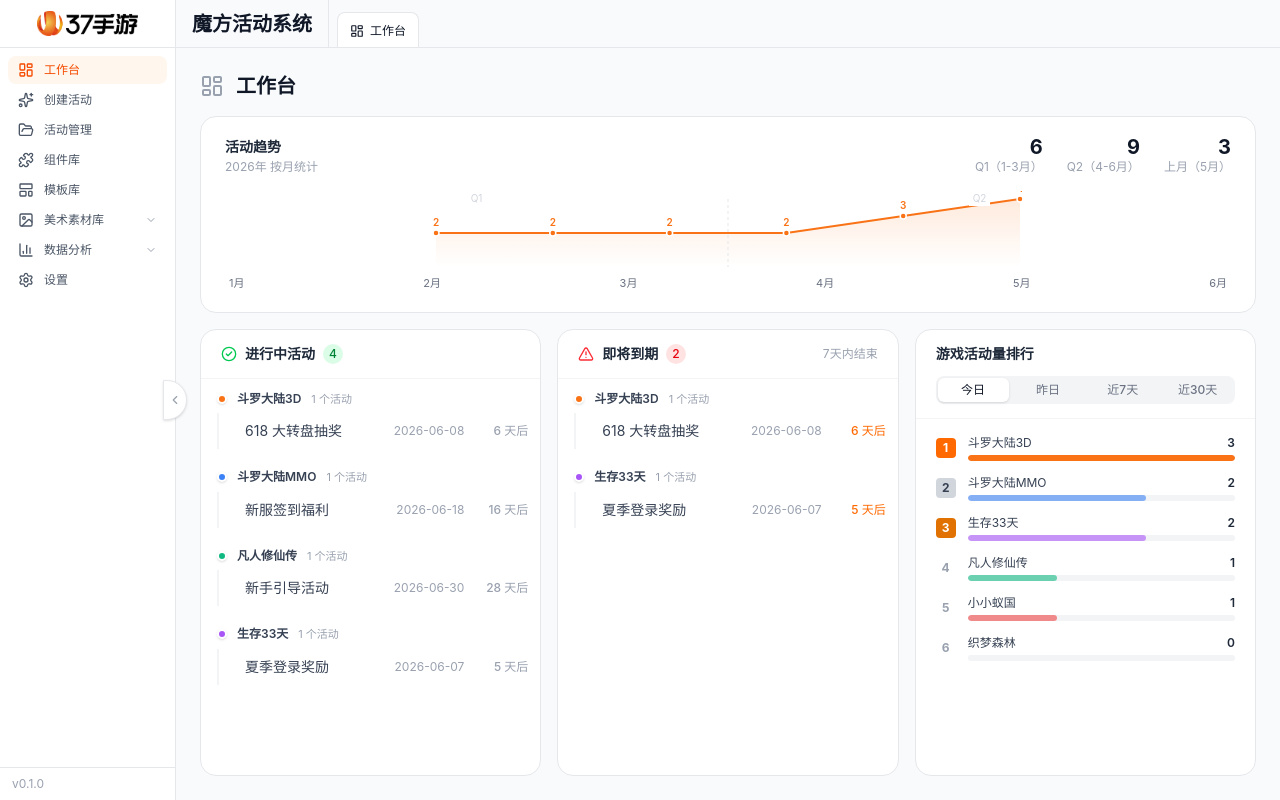
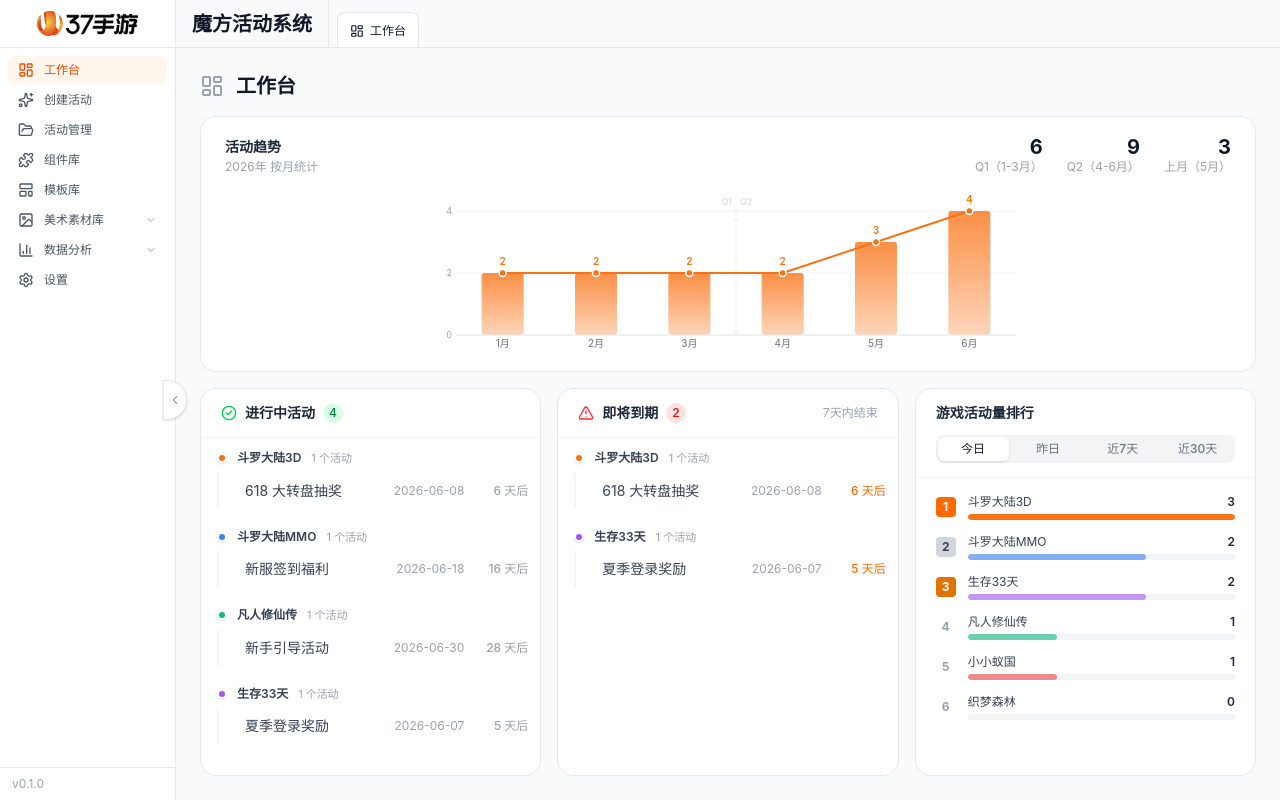
Before and after one commit to Emilyyeah/star37, a React (Vite) app: page / in a window 1280 px wide. Built offline with nearby package versions, Linux system fonts and the light colour scheme.

Commit message:
fix: 工作台趋势图改为柱状+折线组合，月份标签移入SVG，修复坐标系异常

```diff
--- a/src/pages/dashboard/DashboardPage.tsx
+++ b/src/pages/dashboard/DashboardPage.tsx
@@ -101,31 +101,39 @@
   const lastM = curMonth === 1 ? 12 : curMonth - 1
   const lastMCount = ACTIVITIES.filter((a) => inMonth(a, year === 2026 && curMonth === 1 ? year - 1 : year, lastM)).length
 
-  // SVG 折线图参数
-  const W = 600, H = 80, PAD_L = 8, PAD_R = 8, PAD_T = 8, PAD_B = 4
+  // 图表参数 — 柱状图 + 折线组合
+  const W = 600
+  const H = 160                         // 高度加到 160（原80的2倍）
+  const PAD_L = 28                      // 左留 Y 轴标签空间
+  const PAD_R = 12
+  const PAD_T = 20                      // 顶部留数值标注空间
+  const PAD_B = 16
   const chartW = W - PAD_L - PAD_R
   const chartH = H - PAD_T - PAD_B
-  const max = Math.max(...monthTotals, 1)
+  const max = Math.max(...monthTotals, 3)  // 最少展示到3，防止全0挤在底部
+  const barW = chartW / months.length * 0.45  // 柱宽
 
+  const barX = (i: number) => PAD_L + (i + 0.5) / months.length * chartW - barW / 2
+  const barY = (v: number) => PAD_T + chartH - (v / max) * chartH
+  const barH = (v: number) => (v / max) * chartH
+
+  // 折线点（柱顶中心）
   const pts = monthTotals.map((v, i) => ({
-    x: PAD_L + (i / (months.length - 1)) * chartW,
-    y: PAD_T + chartH - (v / max) * chartH,
+    x: PAD_L + (i + 0.5) / months.length * chartW,
+    y: barY(v),
     v,
   }))
-
   const polyline = pts.map((p) => `${p.x},${p.y}`).join(' ')
 
-  // 渐变填充路径
-  const area = [
-    `M${pts[0].x},${PAD_T + chartH}`,
-    ...pts.map((p) => `L${p.x},${p.y}`),
-    `L${pts[pts.length - 1].x},${PAD_T + chartH}`,
-    'Z',
-  ].join(' ')
+  // Y 轴刻度
+  const yTicks = [0, Math.round(max / 2), max]
+
+  // Q1/Q2 分割 X
+  const qDivX = PAD_L + (3 / months.length) * chartW
 
   return (
     <div className="bg-white rounded-2xl border border-gray-200 px-6 py-5">
-      {/* 头部：季度汇总数字 */}
+      {/* 头部 */}
       <div className="flex items-start justify-between mb-4">
         <div>
           <p className="text-sm font-semibold text-gray-800 mb-0.5">活动趋势</p>
@@ -145,55 +153,85 @@
         </div>
       </div>
 
-      {/* 折线图 */}
+      {/* 柱状图 + 折线 */}
       <div className="relative">
-        <svg viewBox={`0 0 ${W} ${H}`} className="w-full" style={{ height: 80 }}>
+        <svg viewBox={`0 0 ${W} ${H}`} className="w-full" style={{ height: 160 }}>
           <defs>
-            <linearGradient id="areaGrad" x1="0" y1="0" x2="0" y2="1">
-              <stop offset="0%" stopColor="#f97316" stopOpacity="0.15" />
-              <stop offset="100%" stopColor="#f97316" stopOpacity="0" />
+            <linearGradient id="barGrad" x1="0" y1="0" x2="0" y2="1">
+              <stop offset="0%" stopColor="#f97316" stopOpacity="0.8" />
+              <stop offset="100%" stopColor="#f97316" stopOpacity="0.3" />
             </linearGradient>
           </defs>
-          {/* 面积填充 */}
-          <path d={area} fill="url(#areaGrad)" />
-          {/* 折线 */}
-          <polyline points={polyline} fill="none" stroke="#f97316" strokeWidth="2" strokeLinejoin="round" strokeLinecap="round" />
-          {/* 数据点 + 数值标注 */}
-          {pts.map((p, i) => (
+
+          {/* Y 轴刻度线 + 数值 */}
+          {yTicks.map((v) => {
+            const y = PAD_T + chartH - (v / max) * chartH
+            return (
+              <g key={v}>
+                <line x1={PAD_L} y1={y} x2={W - PAD_R} y2={y} stroke="#f3f4f6" strokeWidth="1" />
+                <text x={PAD_L - 4} y={y + 3} textAnchor="end" fontSize="9" fill="#9ca3af">{v}</text>
+              </g>
+            )
+          })}
+
+          {/* Q1/Q2 分割虚线 */}
+          <line x1={qDivX} y1={PAD_T} x2={qDivX} y2={PAD_T + chartH} stroke="#e5e7eb" strokeWidth="1" strokeDasharray="4,3" />
+          <text x={qDivX - 4} y={PAD_T - 6} textAnchor="end" fontSize="9" fill="#d1d5db">Q1</text>
+          <text x={qDivX + 4} y={PAD_T - 6} textAnchor="start" fontSize="9" fill="#d1d5db">Q2</text>
+
+          {/* 柱状图 */}
+          {monthTotals.map((v, i) => {
+            const x = barX(i)
+            const y = barY(v)
+            const h = barH(v)
+            const isFuture = i + 1 > curMonth
+            return (
+              <rect key={i} x={x} y={y} width={barW} height={h}
+                fill={isFuture ? '#f3f4f6' : 'url(#barGrad)'}
+                rx="3" ry="3"
+              />
+            )
+          })}
+
+          {/* 折线（覆盖在柱上） */}
+          <polyline points={polyline} fill="none" stroke="#f97316" strokeWidth="2"
+            strokeLinejoin="round" strokeLinecap="round" />
+
+          {/* 折线数据点 + 数值标注 */}
+          {pts.map((p, i) => {
+            const isFuture = i + 1 > curMonth
+            return (
               <g key={i}>
-              <circle cx={p.x} cy={p.y} r="3" fill="#f97316" stroke="white" strokeWidth="1.5" />
+                <circle cx={p.x} cy={p.y} r="3.5"
+                  fill={isFuture ? '#e5e7eb' : '#f97316'}
+                  stroke="white" strokeWidth="1.5" />
                 {p.v > 0 && (
-                <text x={p.x} y={p.y - 7} textAnchor="middle" fontSize="10" fill="#f97316" fontWeight="600">
+                  <text x={p.x} y={p.y - 8} textAnchor="middle" fontSize="10"
+                    fill={isFuture ? '#9ca3af' : '#f97316'} fontWeight="600">
                     {p.v}
                   </text>
                 )}
               </g>
+            )
+          })}
+
+          {/* X 轴底线 */}
+          <line x1={PAD_L} y1={PAD_T + chartH} x2={W - PAD_R} y2={PAD_T + chartH} stroke="#e5e7eb" strokeWidth="1" />
+
+          {/* X 轴月份标签（SVG内） */}
+          {monthLabels.map((l, i) => (
+            <text
+              key={i}
+              x={PAD_L + (i + 0.5) / months.length * chartW}
+              y={PAD_T + chartH + 12}
+              textAnchor="middle"
+              fontSize="10"
+              fill={i + 1 <= curMonth ? '#6b7280' : '#d1d5db'}
+            >
+              {l}
+            </text>
           ))}
-          {/* Q1/Q2 分割线 */}
-          {(() => {
-            const qx = PAD_L + (2.5 / (months.length - 1)) * chartW
-            return <line x1={qx} y1={PAD_T} x2={qx} y2={PAD_T + chartH} stroke="#e5e7eb" strokeWidth="1" strokeDasharray="3,3" />
-          })()}
         </svg>
-
-        {/* X 轴标签 */}
-        <div className="flex justify-between mt-1 px-1">
-          {monthLabels.map((l, i) => (
-            <span key={i} className={cn('text-[11px]', i + 1 <= curMonth ? 'text-gray-500' : 'text-gray-300')}>
-              {l}
-            </span>
-          ))}
-        </div>
-
-        {/* Q 标注 */}
-        <div className="absolute top-0 left-0 right-0 flex pointer-events-none">
-          <div className="flex-1 flex justify-center">
-            <span className="text-[10px] text-gray-300 bg-white px-1">Q1</span>
-          </div>
-          <div className="flex-1 flex justify-center">
-            <span className="text-[10px] text-gray-300 bg-white px-1">Q2</span>
-          </div>
-        </div>
       </div>
     </div>
   )
```
Lines whose indentation alone changed are shown as unchanged.
